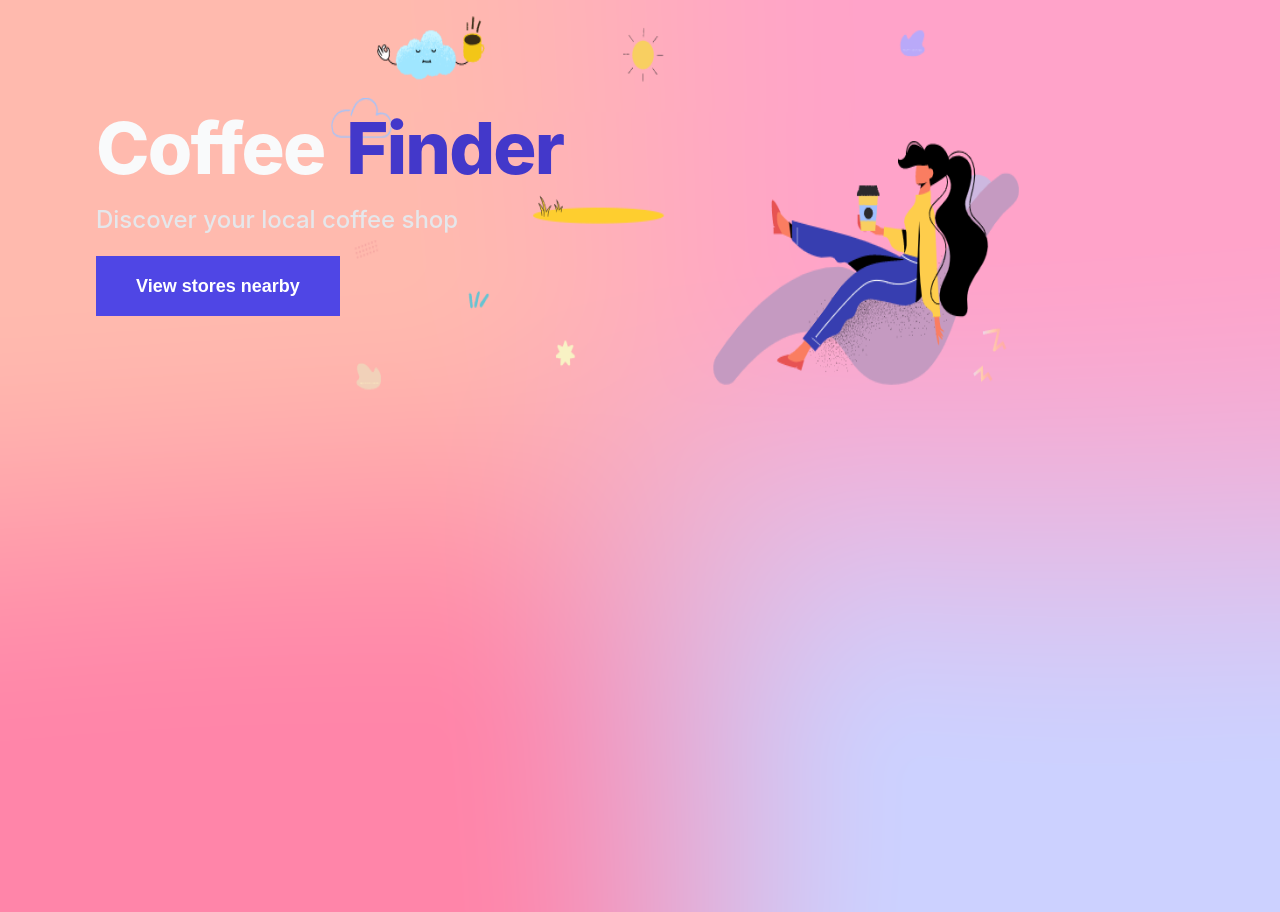
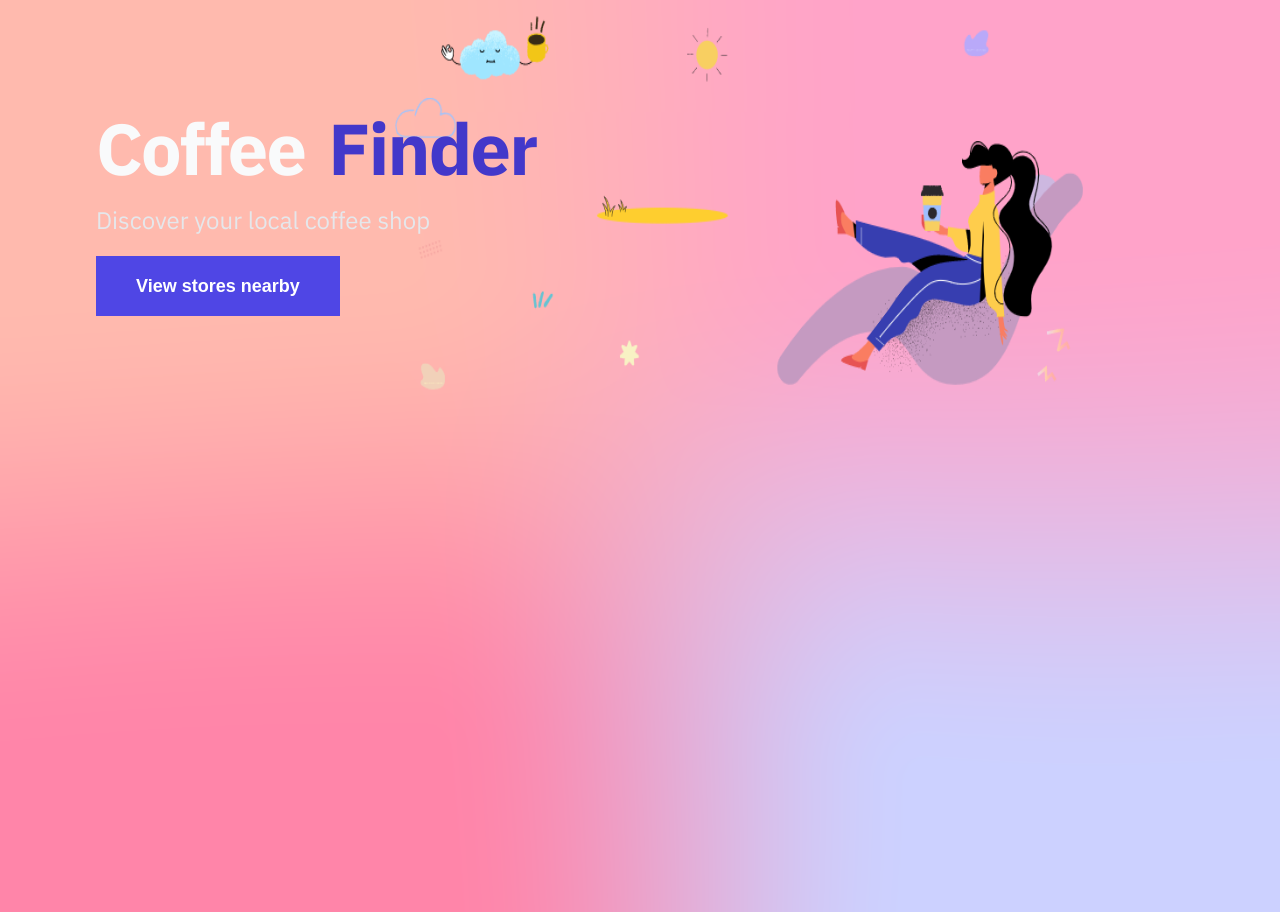
Before and after one commit to haozhangzyb/coffee-finder, a Next.js app: page / in a window 1280 px wide. Built offline with nearby package versions, Linux system fonts and the light colour scheme.

Commit message:
change font

```diff
--- a/pages/_app.js
+++ b/pages/_app.js
@@ -1,5 +1,16 @@
-import '@/styles/globals.css'
+import "@/styles/globals.css";
+
+import { IBM_Plex_Sans } from "next/font/google";
+
+const ibm_plex_sans = IBM_Plex_Sans({
+  subsets: ["latin"],
+  weight: ["400", "600", "700"],
+});
 
 export default function App({ Component, pageProps }) {
-  return <Component {...pageProps} />
+  return (
+    <main className={ibm_plex_sans.className}>
+      <Component {...pageProps} />
+    </main>
+  );
 }
--- a/pages/index.js
+++ b/pages/index.js
@@ -1,10 +1,7 @@
 import Head from "next/head";
 import Image from "next/image";
-import { Inter } from "next/font/google";
 import styles from "@/styles/Home.module.css";
 import Banner from "@/components/Banner";
-
-const inter = Inter({ subsets: ["latin"] });
 
 export default function Home() {
   const handleOnBannerButtonClick = () => {
--- a/styles/Home.module.css
+++ b/styles/Home.module.css
@@ -51,7 +51,7 @@
   }
 
   .heroImage {
-    right: 20%;
+    right: 5%;
   }
 }
 
@@ -66,7 +66,7 @@
     padding-right: 2rem /* 32px */;
   }
   .heroImage {
-    right: 20%;
+    right: 5%;
   }
 }
 
@@ -74,4 +74,7 @@
   .main {
     margin-top: 7rem /* 112px */;
   }
+  .heroImage {
+    right: 15%;
+  }
 }
```
